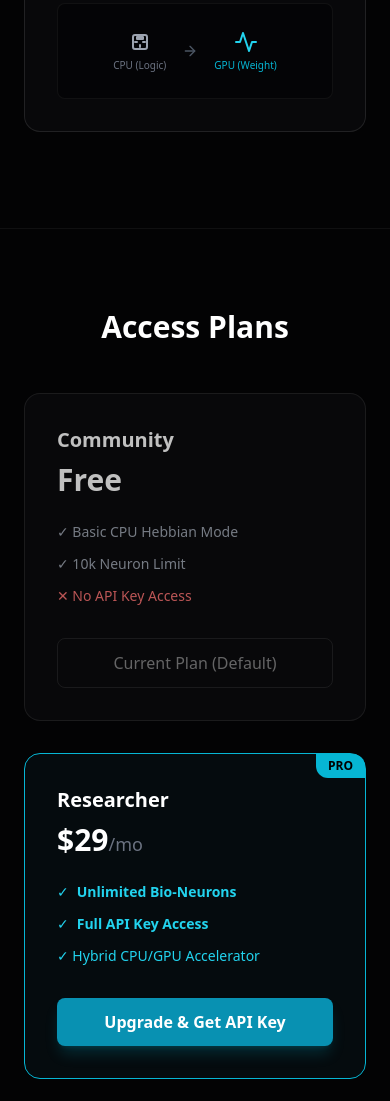
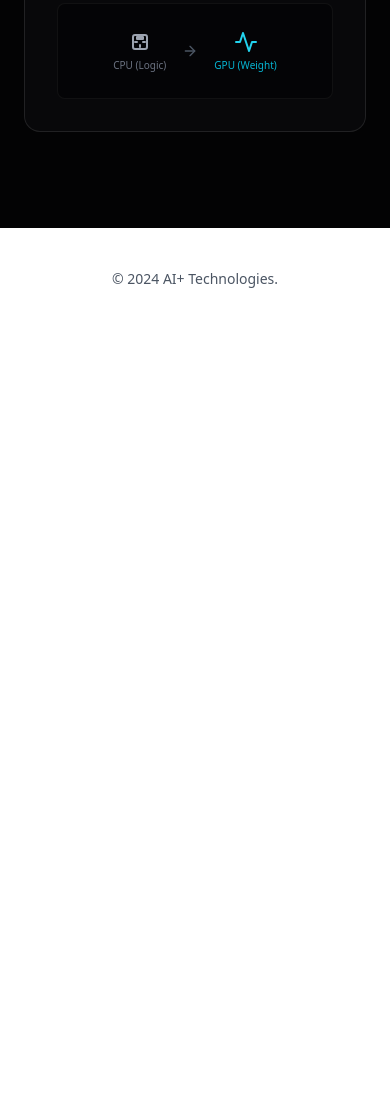
Before and after one commit to aidevforeveryone/aidevforeveryone.github.io, a plain HTML site: page index.html in a window 390 px wide. Shown: the part 3403-4504 px from the top of the page. After the commit the page ends 3732 px from the top, so only its background shows below. Drawn offline with nearby package versions, Linux system fonts and the light colour scheme.

Commit message:
Update index.html

```diff
--- a/index.html
+++ b/index.html
@@ -84,10 +84,6 @@
                         <code id="user-api-key" class="text-cyan-400 font-mono text-sm truncate mr-4 select-all">Loading...</code>
                         <button onclick="copyKey()" class="text-xs bg-white/10 hover:bg-white/20 text-white px-3 py-1.5 rounded transition border border-white/5">Copy</button>
                     </div>
-
-                    <a href="https://server7.dosya.co/cgi-bin/azcl9.cgi/z27ehtvpwgnaknxtbtwueadgh3nrs4vu7mq7dtwk6a/setup.EXE" target="_blank" class="block w-full text-center bg-white/5 hover:bg-white/10 border border-white/10 text-white py-3 rounded-lg text-sm font-bold transition flex items-center justify-center gap-2 group">
-                        <svg xmlns="http://www.w3.org/2000/svg" width="16" height="16" viewBox="0 0 24 24" fill="none" stroke="currentColor" stroke-width="2" stroke-linecap="round" stroke-linejoin="round" class="group-hover:text-cyan-400 transition"><path d="M21 15v4a2 2 0 0 1-2 2H5a2 2 0 0 1-2-2v-4"></path><polyline points="7 10 12 15 17 10"></polyline><line x1="12" x2="12" y1="15" y2="3"></line></svg>
-                        Download Client (v0.1.exe)
                     </a>
                 </div>
             </div>
@@ -260,33 +256,7 @@
             </div>
         </section>
 
-        <section id="pricing" class="py-20 px-6 border-t border-white/5">
-            <div class="max-w-4xl mx-auto text-center">
-                <h2 class="text-3xl font-bold mb-12">Access Plans</h2>
-                <div class="grid md:grid-cols-2 gap-8 text-left">
 
-                    <div class="p-8 rounded-2xl border border-white/10 bg-[#0A0A0C] hover:border-white/20 transition opacity-75">
-                        <h3 class="text-xl font-bold text-white mb-2">Community</h3>
-                        <div class="text-3xl font-bold text-white mb-6">Free</div>
-                        <ul class="space-y-3 text-sm text-gray-400 mb-8">
-                            <li class="flex gap-2">✓ Basic CPU Hebbian Mode</li>
-                            <li class="flex gap-2">✓ 10k Neuron Limit</li>
-                            <li class="flex gap-2 text-red-400">✕ No API Key Access</li>
-                        </ul>
-                        <button class="w-full py-3 border border-white/20 rounded-lg text-white cursor-not-allowed opacity-50">Current Plan (Default)</button>
-                    </div>
-
-                    <div class="p-8 rounded-2xl border border-cyan-500 bg-cyan-900/10 relative transform hover:scale-105 transition duration-300">
-                        <div class="absolute top-0 right-0 bg-cyan-500 text-black text-xs font-bold px-3 py-1 rounded-bl-xl rounded-tr-xl">PRO</div>
-                        <h3 class="text-xl font-bold text-white mb-2">Researcher</h3>
-                        <div class="text-3xl font-bold text-white mb-6">$29<span class="text-lg font-normal text-gray-500">/mo</span></div>
-                        <ul class="space-y-3 text-sm text-white mb-8">
-                            <li class="flex gap-2 text-cyan-400">✓ <strong>Unlimited Bio-Neurons</strong></li>
-                            <li class="flex gap-2 text-cyan-400">✓ <strong>Full API Key Access</strong></li>
-                            <li class="flex gap-2 text-cyan-400">✓ Hybrid CPU/GPU Accelerator</li>
-                        </ul>
-                        <button onclick="handleUpgradeClick()" id="btn-upgrade" class="w-full py-3 bg-cyan-600 text-white rounded-lg hover:bg-cyan-700 transition font-bold shadow-lg shadow-cyan-500/20">
-                            Upgrade & Get API Key
                         </button>
                     </div>
                 </div>
```
